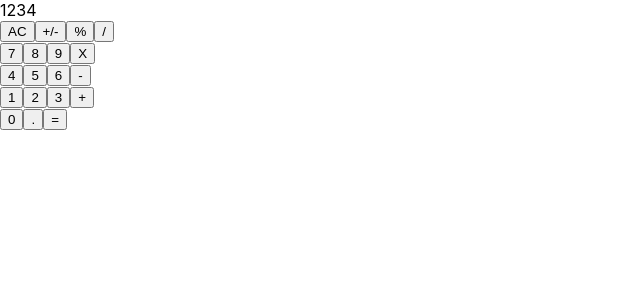
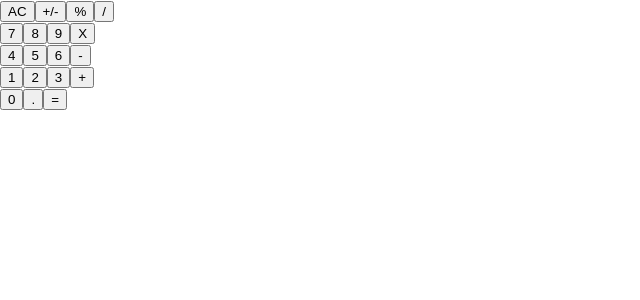
Before and after one commit to pbkabali/React-Calculator, a React (Create React App) app: page / in a window 1280 px wide. Shown: the top 300 px of the page, without its empty margins (0-640 px from the left). Built offline with nearby package versions, Linux system fonts and the light colour scheme.

Commit message:
Handle divide by zero error

```diff
--- a/src/components/App.js
+++ b/src/components/App.js
@@ -8,7 +8,7 @@ class App extends Component {
   constructor() {
     super();
     this.state = {
-      total: '1234',
+      total: null,
       next: null,
       operation: null,
     };
--- a/src/logic/calculate.js
+++ b/src/logic/calculate.js
@@ -2,6 +2,14 @@ import operate from './operate';
 
 const calculate = (calculatorData, buttonName) => {
   let { total, next, operation } = calculatorData;
+
+  if (buttonName === 'AC') {
+    total = null;
+    next = null;
+    operation = null;
+  } else if (total === 'Error') {
+    return { total, next, operation };
+  } else {
     switch (buttonName) {
       case 'AC':
         total = null;
@@ -42,6 +50,8 @@ const calculate = (calculatorData, buttonName) => {
       default:
         next = next === null ? buttonName : next + buttonName;
     }
+  }
+
   return { total, next, operation };
 };
 
--- a/src/logic/operate.js
+++ b/src/logic/operate.js
@@ -17,7 +17,7 @@ const operate = (numberOne, numberTwo, operation) => {
       break;
 
     case '/':
-      result = x.div(y);
+      result = numberTwo === '0' ? 'Error' : x.div(y);
       break;
 
     case '%':
```
Lines whose indentation alone changed are shown as unchanged.
